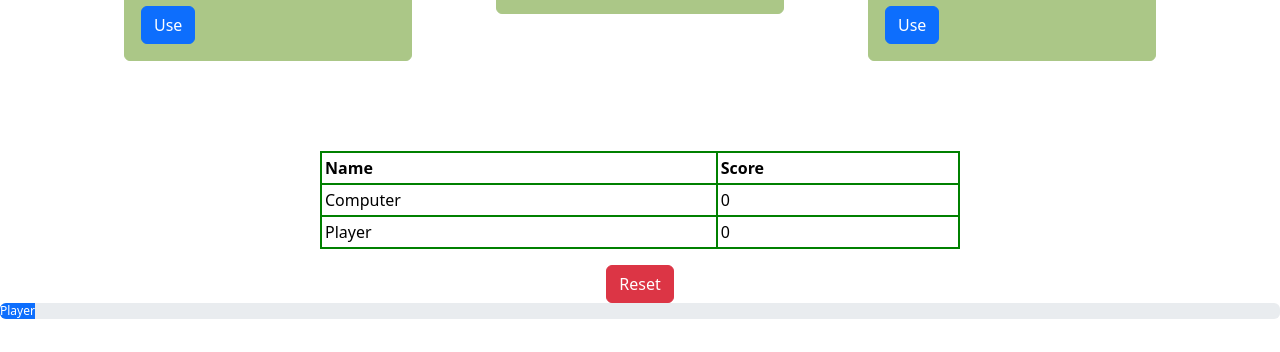
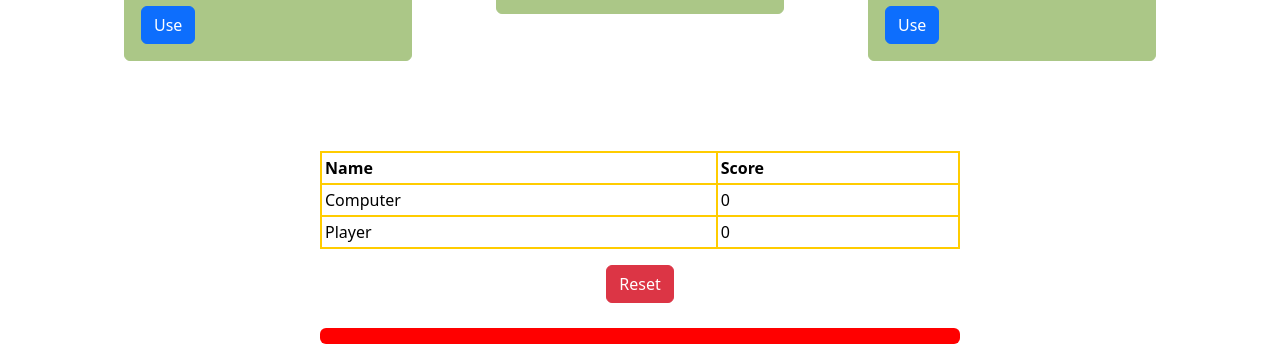
Before and after one commit to Manoharr108/Rock-Paper-scissors, a plain HTML site: page index.html in a window 1280 px wide. Shown: the part 448-800 px from the top of the page. Drawn offline with nearby package versions, Linux system fonts and the light colour scheme.

Commit message:
Update style.css

```diff
--- a/style.css
+++ b/style.css
@@ -20,12 +20,19 @@
     align-items: center;
     justify-content: center;
 }
-table.GeneratedTable td, table.GeneratedTable th{
-    border-color: green!important;
-
-}
 .reset{
     display: flex;
     align-items: center;
     justify-content:center ;
 }
+.progress{
+    width: 50%;
+    margin-left: auto;
+    margin-right: auto;
+    margin-top: 25px;
+    background: red!important;
+}
+
+.progress-bar{
+    width: 0%;
+}
```
